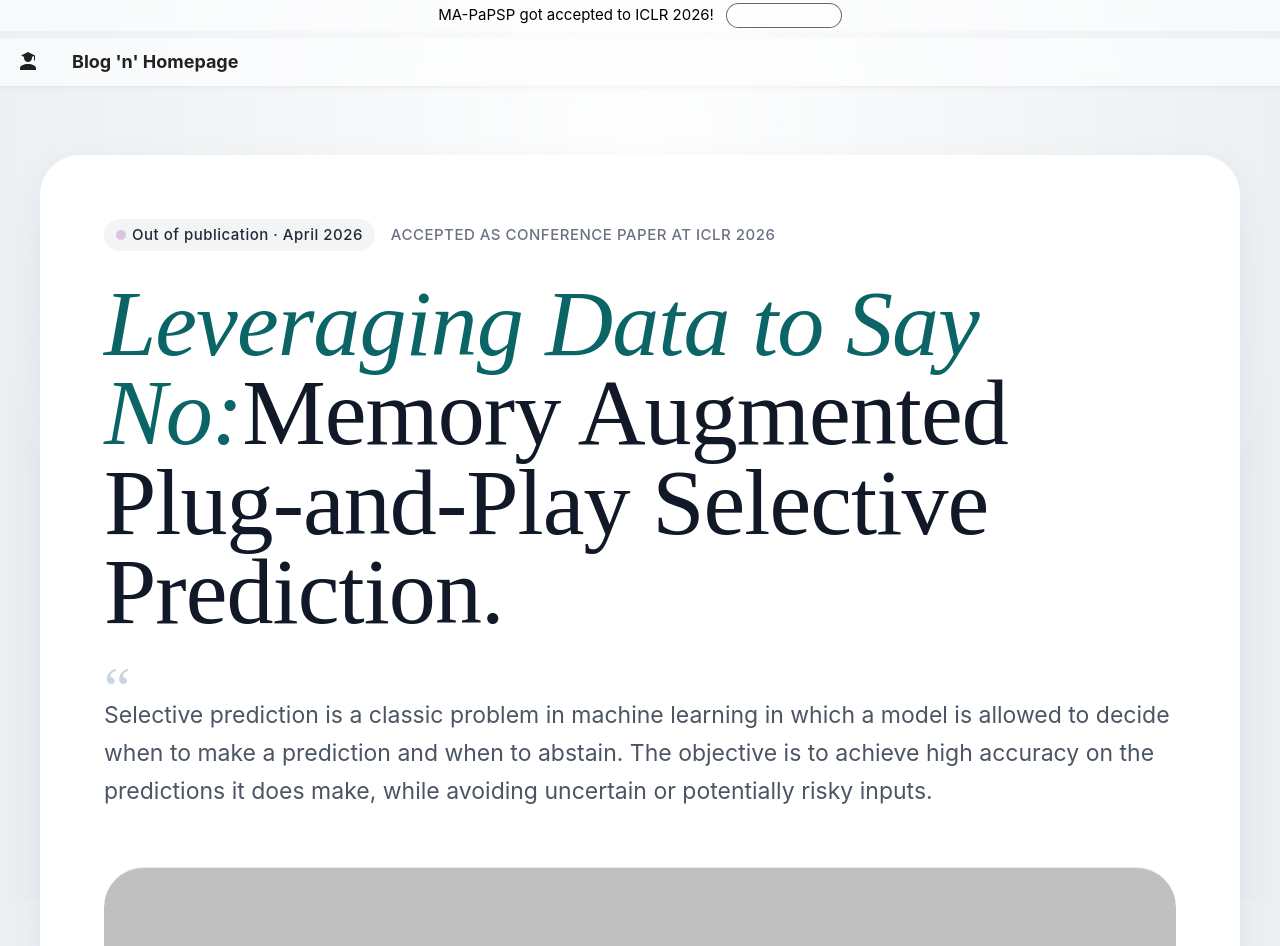
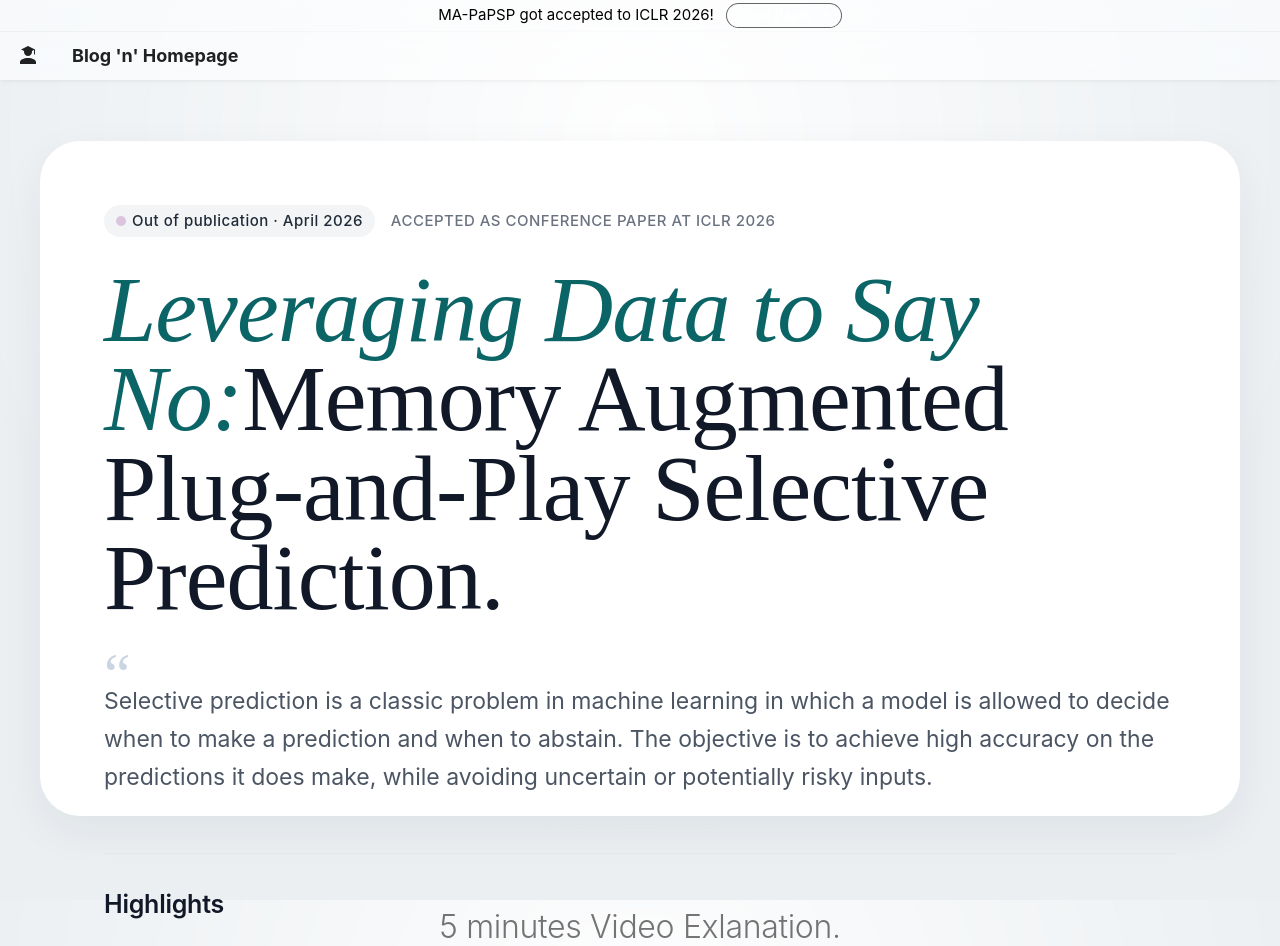
Before and after one commit to kingston-aditya/kingston-aditya.github.io, an MkDocs documentation site: the page built from docs/2026-02-05-retrieval.md, in a window 1280 px wide and 1400 px high. Shown: the top 946 px of the window. Built offline with MkDocs 1.6.1 and Material for MkDocs 9.7.7, drawn with Linux system fonts in a browser that asks for light colours; some web fonts are replaced; some of the changed text lies outside the part shown.

Commit message:
making final changes 6

```diff
--- a/docs/2026-02-05-retrieval.md
+++ b/docs/2026-02-05-retrieval.md
@@ -12,7 +12,7 @@
 </div>
 </div>
 
-<div class="landing-hero-container">
+<section class="testimonial-section">
   <div class="hero-squircle-card">
 
   <div class="hero-badge-row">
@@ -28,13 +28,20 @@
     <span class="quote-mark">&#8220;</span> Selective prediction is a classic problem in machine learning in which a model is allowed to decide when to make a prediction and when to abstain. The objective is to achieve high accuracy on the predictions it does make, while avoiding uncertain or potentially risky inputs.
   </p>
 
-  <div class="hero-metrics-grid">
-  <h2>Highlights:</h2>
+  <div class="hero-text-list-block">
+
+  <h3 class="list-block-title">Highlights</h3>
+
+  <ul class="list-block-items">
+    <li>Selective prediction is a classic problem in machine learning.</li>
+    <li>The objective is to achieve high accuracy on the predictions it does make.</li>
+    <li>The objective is to achieve high accuracy on the predictions it does make.</li>
+  </ul>
 
   </div>
 
   </div>
-</div>
+</section>
 
 <section class="testimonial-section">
   <h1> 5 minutes Video Exlanation.</h1>
--- a/docs/stylesheets/extra.css
+++ b/docs/stylesheets/extra.css
@@ -62,7 +62,7 @@
 
 .md-header {
   position: fixed; /* or position: sticky; */
-  top: 38px !important;
+  top: 32px !important;
   width: 100%;
   z-index: 100; /* Makes sure it stays on top of page content */
 
@@ -956,7 +956,7 @@
   display: flex;
   justify-content: center;
   align-items: center;
-  padding: 24px 24px 0px 24px !important;
+  padding: 24px 24px 24px 24px !important;
 }
 
 /* The Full-Width 16:9 Aspect Ratio Squircle Element */
@@ -1042,7 +1042,7 @@
   border-top: 1px solid #e5e7eb; /* Subtle gray baseline split right above metrics */
   padding-top: 36px;
   margin-top: auto; /* Securely pins grid to the bottom bounds of the card container */
-  background-color: #C0C0C0;
+  background-color: transparent;
 }
 
 .metric-column {
@@ -1394,3 +1394,48 @@
   text-align: justify !important;
   hyphens: auto;
 }
+
+/* Container for the text and bullet points block */
+.hero-text-list-block {
+  width: 100% !important;
+  display: flex;
+  flex-direction: column;
+  align-items: flex-start;
+  justify-content: flex-start;
+
+  /* Separator line and spacing above the block */
+  border-top: 1px solid #e5e7eb;
+  padding-top: 32px;
+  margin-top: auto; /* Pins the block cleanly to the bottom bounds of your squircle card */
+}
+
+/* Sizing and typography for the new section title */
+.list-block-title {
+  font-family: -apple-system, BlinkMacSystemFont, "Segoe UI", Roboto, sans-serif !important;
+  font-size: 1.25rem !important;
+  font-weight: 600 !important;
+  color: #111827 !important;
+  margin: 0 0 16px 0 !important;
+}
+
+/* Bullet list wrapper settings */
+.list-block-items {
+  font-family: -apple-system, BlinkMacSystemFont, "Segoe UI", Roboto, sans-serif !important;
+  font-size: 1rem !important;
+  line-height: 1.6 !important;
+  color: #4b5563 !important;
+  margin: 0 !important;
+  padding-left: 20px !important; /* Left padding ensures bullet alignment room */
+  display: flex;
+  flex-direction: column;
+  gap: 10px; /* Air gap between each bullet point */
+}
+
+/* Customizing the color of the bullets to match your deep teal theme color */
+.list-block-items li {
+  margin: 0 !important;
+}
+
+.list-block-items li::marker {
+  color: #0b6466; /* Your signature deep teal color */
+}
```
